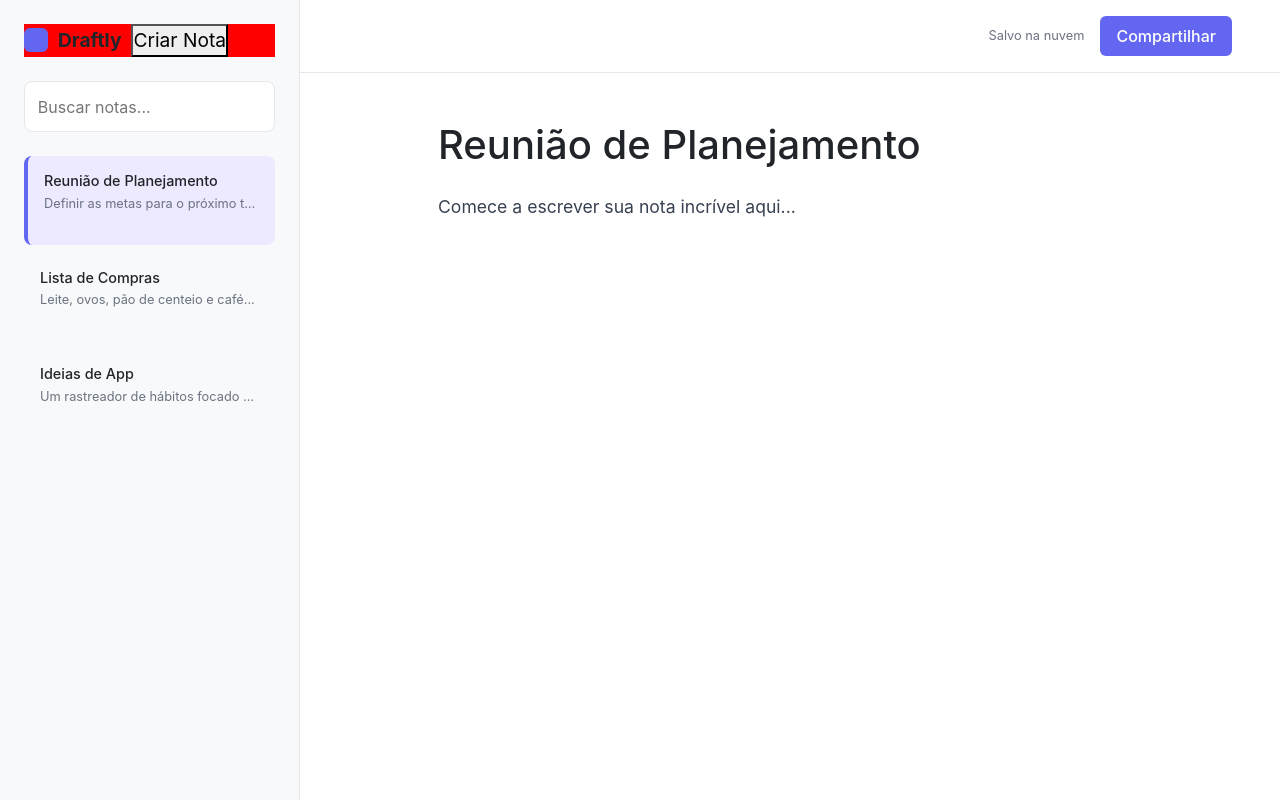
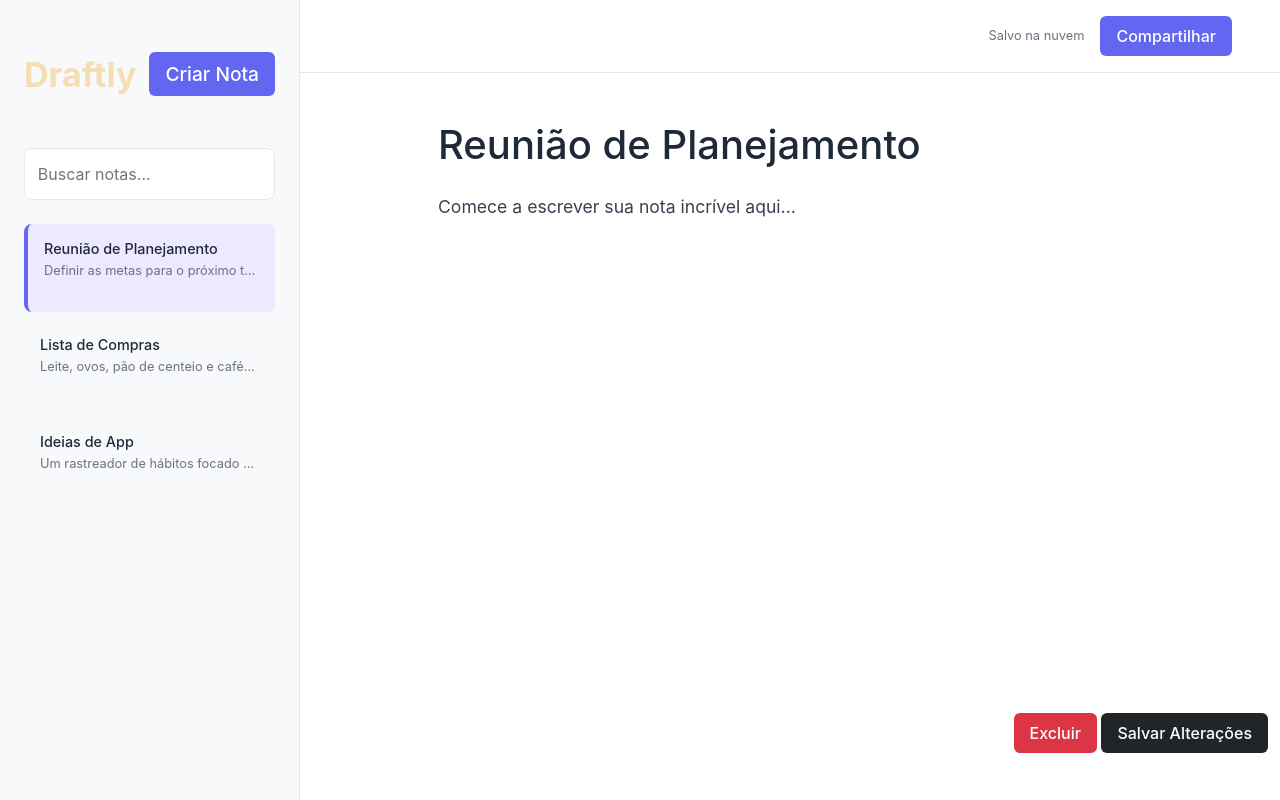
Before and after one commit to GuiPolezi/Study-SPA, a plain HTML site: page index.html in a window 1280 px wide. Drawn offline with nearby package versions, Linux system fonts and the light colour scheme.

Commit message:
Adding buttons create, delete, save. And modal confirmation delete

```diff
--- a/index.html
+++ b/index.html
@@ -4,17 +4,15 @@
     <meta charset="UTF-8">
     <meta name="viewport" content="width=device-width, initial-scale=1.0">
     <title>Draftly | Suas Notas</title>
+    <link href="https://cdn.jsdelivr.net/npm/bootstrap@5.3.8/dist/css/bootstrap.min.css" rel="stylesheet" integrity="sha384-sRIl4kxILFvY47J16cr9ZwB07vP4J8+LH7qKQnuqkuIAvNWLzeN8tE5YBujZqJLB" crossorigin="anonymous">
     <link rel="stylesheet" href="style.css">
-    <link href="https://cdn.jsdelivr.net/npm/bootstrap@5.3.8/dist/css/bootstrap.min.css" rel="stylesheet" integrity="sha384-sRIl4kxILFvY47J16cr9ZwB07vP4J8+LH7qKQnuqkuIAvNWLzeN8tE5YBujZqJLB" crossorigin="anonymous">
     <script src="https://unpkg.com/lucide@latest"></script>
 </head>
 <body>
-
     <aside class="sidebar">
-        <div class="logo d-flex justifify-content-between">
-            <div class="logo-icon"></div>
-            <span>Draftly</span>
-            <button class="btn-create">Criar Nota</button>
+        <div class="logo">
+            <span style="color: wheat; font-size: 34px;">Draftly</span>
+            <button class="btn-primary">Criar Nota</button>
         </div>
 
 
@@ -49,7 +47,23 @@
                 Comece a escrever sua nota incrível aqui...
             </div>
         </div>
+        <div class="container-fluid">
+            <div class="row">
+                <div class="col-12 text-end">
+                    <button class="btn-primary bg-danger" id="showModal">Excluir</button>
+                    <button class="btn-primary bg-dark">Salvar Alterações</button>
+                </div>
+            </div>
+        </div>
+
+        <dialog id="myModal">
+            <h2>Title</h2>
+            <p>Content of the modal</p>
+            <button id="closeButton">Close</button>
+        </dialog>
+
     </main>
 <script src="https://cdn.jsdelivr.net/npm/bootstrap@5.3.8/dist/js/bootstrap.bundle.min.js" integrity="sha384-FKyoEForCGlyvwx9Hj09JcYn3nv7wiPVlz7YYwJrWVcXK/BmnVDxM+D2scQbITxI" crossorigin="anonymous"></script>
+<script src="script.js"></script>
 </body>
 </html>
--- /dev/null
+++ b/script.js
@@ -0,0 +1,17 @@
+/* Criando váriaveis com os elementos html */
+/* Obtendo o ID do botão para abrir modal */
+/* Obtendo id da modal e closemodal */
+
+const dialog = document.getElementById("myModal");
+const openModal = document.getElementById("showModal");
+const closeModal = document.getElementById("closeButton");
+
+/* Adicionado um escutador de eventos; */
+
+openModal.addEventListener("click", () => {
+    dialog.showModal();
+});
+
+closeModal.addEventListener("click", () => {
+    dialog.close();
+})
--- a/style.css
+++ b/style.css
@@ -33,18 +33,11 @@ body {
 .logo {
     display: flex;
     align-items: center;
-    gap: 10px;
+    justify-content: space-between;
     font-weight: 700;
     font-size: 1.2rem;
-    background-color: red;
+    height: 100px;
     margin-bottom: 1.5rem;
-}
-
-.logo-icon {
-    width: 24px;
-    height: 24px;
-    background: var(--accent);
-    border-radius: 6px;
 }
 
 /* Criar nota */
@@ -140,6 +133,7 @@ body {
     max-width: 800px;
     margin: 0 auto;
     width: 100%;
+    height: 80vh;
 }
 
 .editor-content h1 {
```
